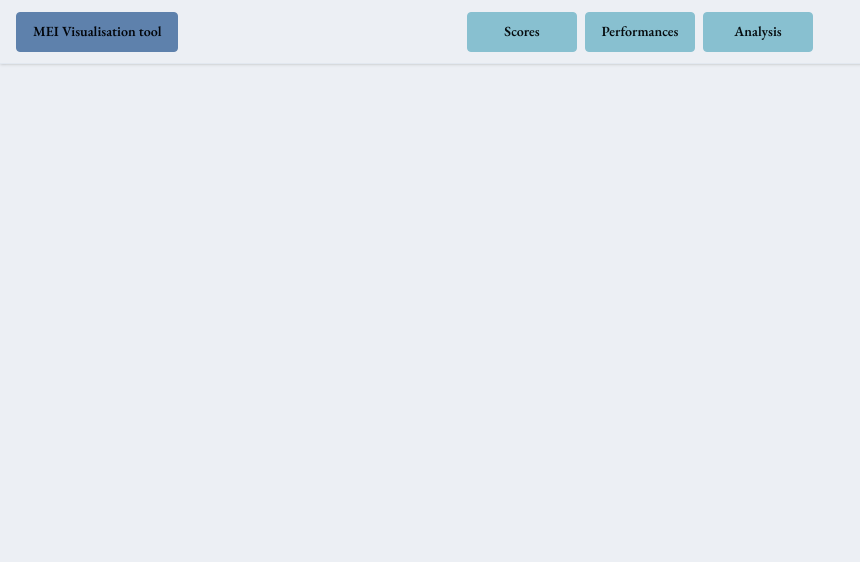
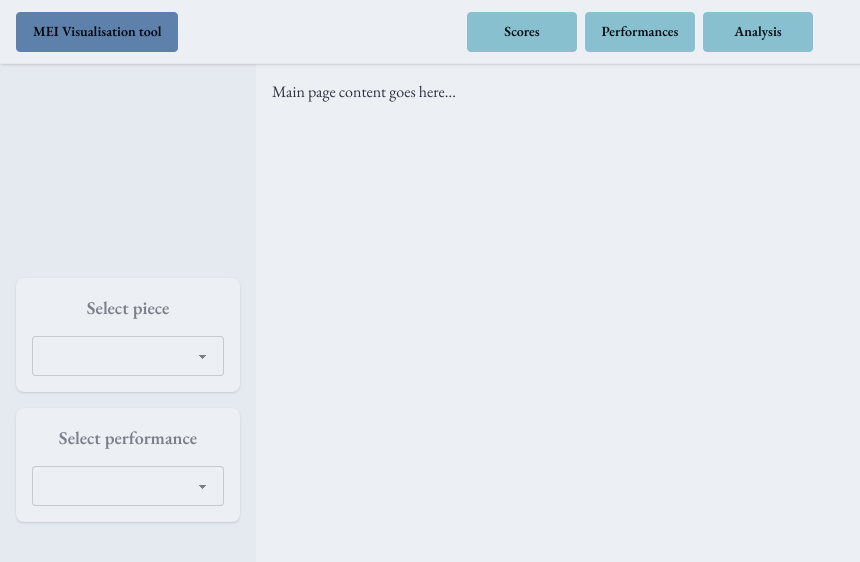
Before and after one commit to cvoncram/Winterreise-data-vis, a SvelteKit app in the folder frontend/: page /analysis in a window 1280 px wide. Shown: the top 562 px of the page, without its empty margins (0-860 px from the left). Built offline with nearby package versions, Linux system fonts and the light colour scheme.

Commit message:
preliminary layout change

```diff
--- a/frontend/src/routes/analysis/+page.svelte
+++ b/frontend/src/routes/analysis/+page.svelte
@@ -1,8 +1,30 @@
-<script lang="ts">
+<div class="flex">
+  <!-- Sidebar -->
+  <div class="fixed top-0 left-0 h-full w-64 bg-base-200 p-4 flex flex-col justify-center items-center gap-4 z-10">
+    <!-- Component 1 -->
+    <div class="bg-base-100 p-4 rounded-lg shadow w-full flex flex-col items-center">
+      <label class="label w-full flex flex-col items-center">
+        <span class="label-text mb-2 text-lg font-semibold">Select piece</span>
+        <select class="select select-bordered w-full">
+          <!-- options here -->
+        </select>
+      </label>
+    </div>
 
+    <!-- Component 2 -->
+    <div class="bg-base-100 p-4 rounded-lg shadow w-full flex flex-col items-center">
+      <label class="label w-full flex flex-col items-center">
+        <span class="label-text mb-2 text-lg font-semibold">Select performance</span>
+        <select class="select select-bordered w-full">
+          <!-- options here -->
+        </select>
+      </label>
+    </div>
+  </div>
 
-</script>
-
-<div>
-
+  <!-- Main content -->
+  <div class="ml-64 p-4">
+    <p>Main page content goes here...</p>
+    <div class="h-[2000px]"></div> <!-- just for scrolling -->
+  </div>
 </div>
```
